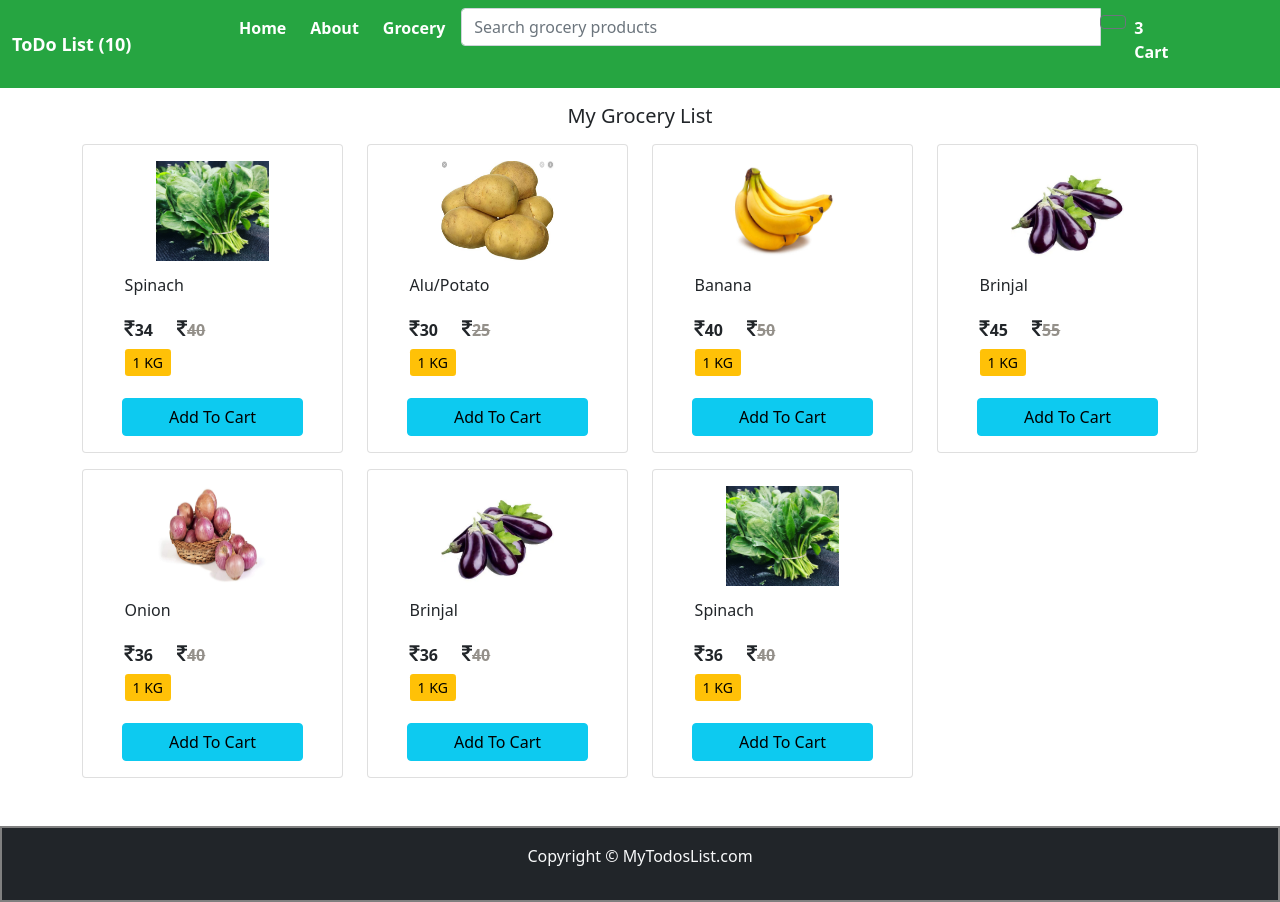
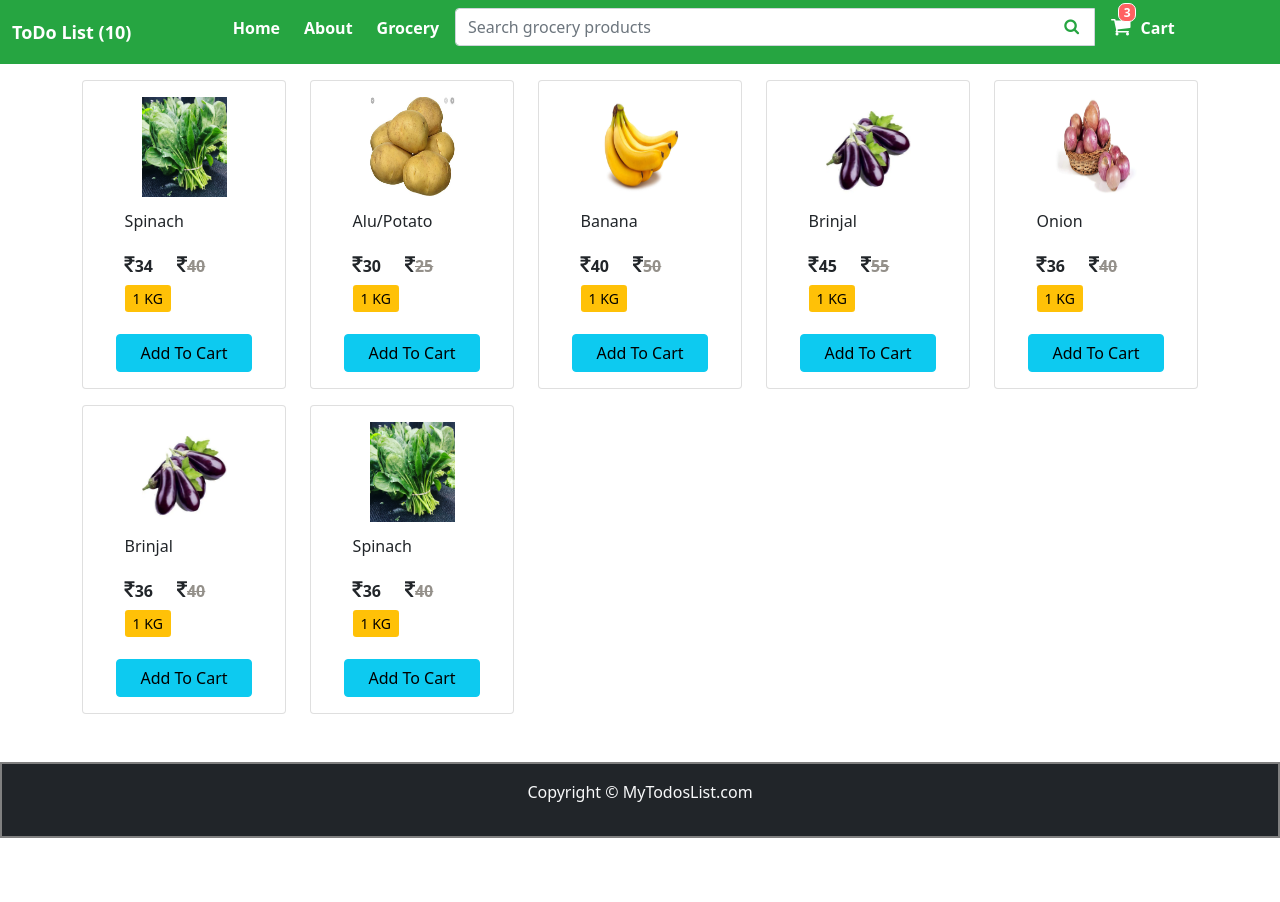
Before and after one commit to Rajan-corient/React-ToDo-List, a React (Create React App) app: page /grocery in a window 1280 px wide. After the commit the page ends 838 px from the top, so only its background shows below. Built offline with nearby package versions, Linux system fonts and the light colour scheme.

Commit message:
card design in header added

```diff
--- a/src/my_component/Header.js
+++ b/src/my_component/Header.js
@@ -5,7 +5,7 @@ import "./Header.scss";
 
 export default function Header(props) {
 
-  let headerStyle = {
+  const headerStyle = {
     backgroundColor: '#26a541'
   }
 
@@ -27,44 +27,50 @@ export default function Header(props) {
         </button>
         <div className="collapse navbar-collapse" id="navbarSupportedContent">
           <ul className="navbar-nav me-auto mb-2 nav-ul">
+
             <li className="nav-item">
               <Link className="nav-link active" aria-current="page" to="/">
                 Home
               </Link>
             </li>
+
             <li className="nav-item">
               <Link className="nav-link" to="/about">
                 About
               </Link>
             </li>
+
             <li className="nav-item">
               <Link className="nav-link" to="/grocery">
                 Grocery
-                <i className=""></i>
               </Link>
             </li>
 
-            <li className="mr-6">
-              <div className="input-group mb-3">
+            <li className="nav-item search-group">
+              <div className="input-group">
                 <input type="text" className="form-control"
                 placeholder="Search grocery products"
                 aria-label="Recipient's username" aria-describedby="basic-addon2"
                 style={{ width: '40rem' }}/>
                 <div className="input-group-append">
                   <button className="btn btn-outline-secondary" type="button">
-                    <i class="fa-regular fa-magnifying-glass"></i>
+                    <i className="fa fa-search"></i>
                   </button>
                 </div>
               </div>
             </li>
 
-            <li className="nav-item">
+            <li className="nav-item cart-item">
               <Link className="nav-link" to="/">
-                <span>
-                  <i className="fa-regular fa-cart-shopping"></i>
+                <div>
+                  <span className="cart-icon">
+                    <i className="fa fa-shopping-cart"></i>
                   </span>
-                <div className="cart-count">3</div>
-                <span>Cart</span>
+                  <span className="cart-count">
+                    { '3' }
+                  </span>
+                  <span className="cart">Cart</span>
+                </div>
               </Link>
             </li>
 
--- a/src/my_component/Header.scss
+++ b/src/my_component/Header.scss
@@ -20,5 +20,51 @@
         margin-right: 0.5rem;
     }
 
+    li.search-group {
+        .input-group-append {
+            position: absolute;
+            right: 4px;
+
+            .btn {
+                border: 0px;
+                color: #26a541;
+            }
+        }
+    }
+
+    li.cart-item {
+        .nav-link {
+            div {
+                position: relative;
+
+                .cart-icon {
+                    .fa-shopping-cart {
+                        font-size: 21px;
+                    }
+                }
+
+                .cart-count {
+                    display: inline-block;
+                    position: absolute;
+                    bottom: 18px;
+                    left: 7px;
+                    width: 18px;
+                    height: 19px;
+                    border: 1px solid;
+                    border-radius: 7px;
+                    text-align: center;
+                    font-size: 12px;
+                    background-color: #ff6161;
+
+                }
+
+                .cart {
+                    margin-left: 10px;
+                }
+            }
+        }
+
+    }
+
 
 }
--- a/src/my_component/grocery/Grocery.js
+++ b/src/my_component/grocery/Grocery.js
@@ -12,7 +12,6 @@ export class Grocery extends React.Component {
         super(props);
 
         this.state = {
-            title: 'My Grocery List',
             grocerylist: [
                 {
                     id: 1,
@@ -104,12 +103,11 @@ export class Grocery extends React.Component {
     render() {
         return (
             <React.Fragment>
-                <h5 className="text-center my-3">{this.props.title}</h5>
                 <div className="container">
-                    <div className="row">
+                    <div className="row mt-3">
                         { this.state.grocerylist.length ?
                             this.state.grocerylist.map(grocery => {
-                                return <div className="col-sm-3 mb-3">
+                                return <div className="col-sm-3 mb-3" style={{width: '20%'}}>
                                     <GroceryList key={grocery.id} grocery={grocery}
                                     modifyCart={this.modifyCart} />
                                 </div>
```
